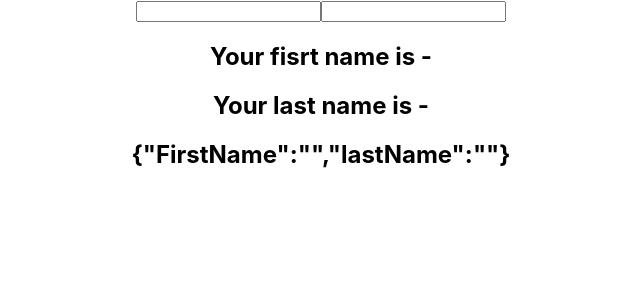
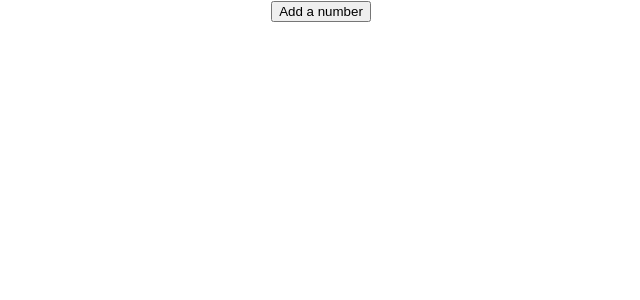
Before and after one commit to esleyms/Base-React, a React (Create React App) app: page / in a window 1280 px wide. Shown: the top 300 px of the page, without its empty margins (319-959 px from the left). Built offline with nearby package versions, Linux system fonts and the light colour scheme.

Commit message:
48 _   5 - useState with array

```diff
--- a/src/App.js
+++ b/src/App.js
@@ -1,6 +1,6 @@
 import React, { Component } from 'react';
 import './App.css';
-import HookCounterThree from './Components/HookCounterThree';
+import HookCounterFour from './Components/HookCounterFour';
 
 
 
@@ -10,7 +10,7 @@
   render() {
     return (
       <div className="App">
-        <HookCounterThree/>
+        <HookCounterFour/>
       </div>
     )
   }
--- /dev/null
+++ b/src/Components/HookCounterFour.js
@@ -0,0 +1,25 @@
+import React, { useState } from 'react';
+
+function HookCounterFour() {
+  const [items, setItems] = useState([]);
+
+  const AddItem = () =>{
+    setItems([...items,{
+        id:items.length,
+        value: Math.floor(Math.random() * 10) + 1
+    }])
+  }
+
+  return (
+    <div>
+        <button onClick={AddItem}>Add a number</button>
+      <ul>
+        {items.map((item) => (
+          <li key={item.id}>{item.value}</li>
+        ))}
+      </ul>
+    </div>
+  );
+}
+
+export default HookCounterFour;
```
